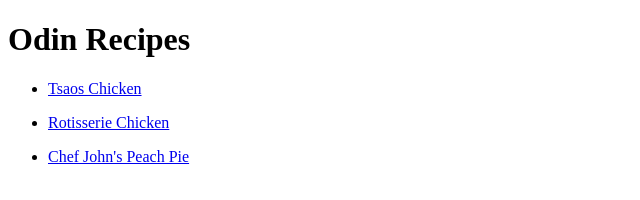
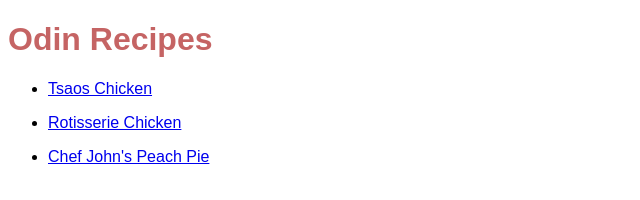
Before and after one commit to kondwanimuwowo/odin-recipes, a plain HTML site: page index.html in a window 1280 px wide. Shown: the whole page, without its empty margins (0-640 px from the left). Drawn offline with Linux system fonts and the light colour scheme.

Commit message:
created a css file and linked it to the index page

```diff
--- a/index.html
+++ b/index.html
@@ -3,6 +3,7 @@
 <head>
     <meta charset="UTF-8">
     <meta name="viewport" content="width=device-width, initial-scale=1.0">
+    <link rel="stylesheet" href="style.css">
     <title>Odin Recipes</title>
 </head>
 <body>
--- /dev/null
+++ b/style.css
@@ -0,0 +1,8 @@
+body {
+    font-family: Arial, Helvetica, sans-serif;
+}
+
+h1 {
+    font-weight: 800;
+    color: #a30a0aa1
+}
```
